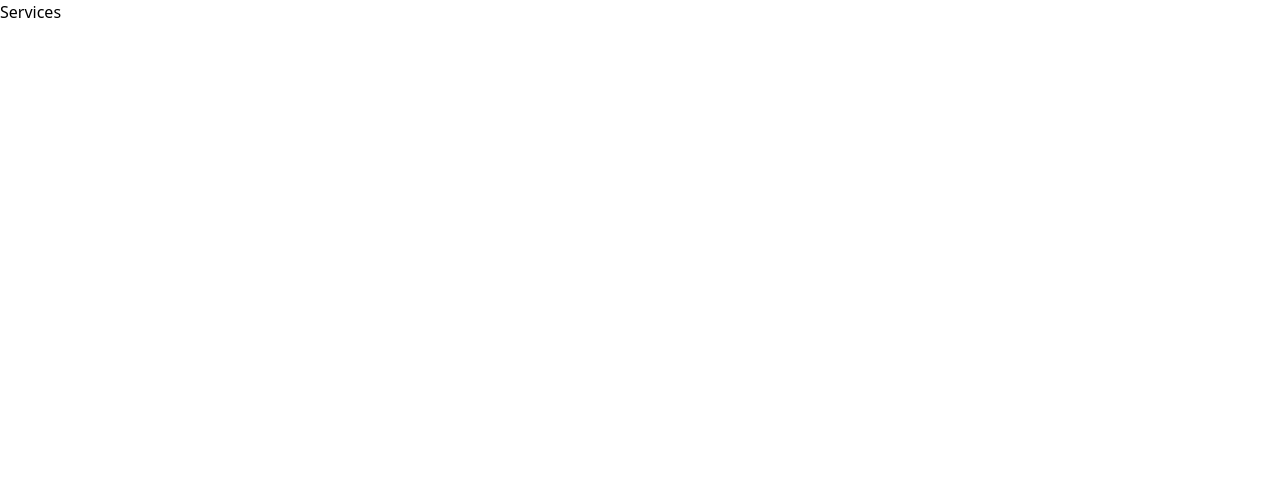
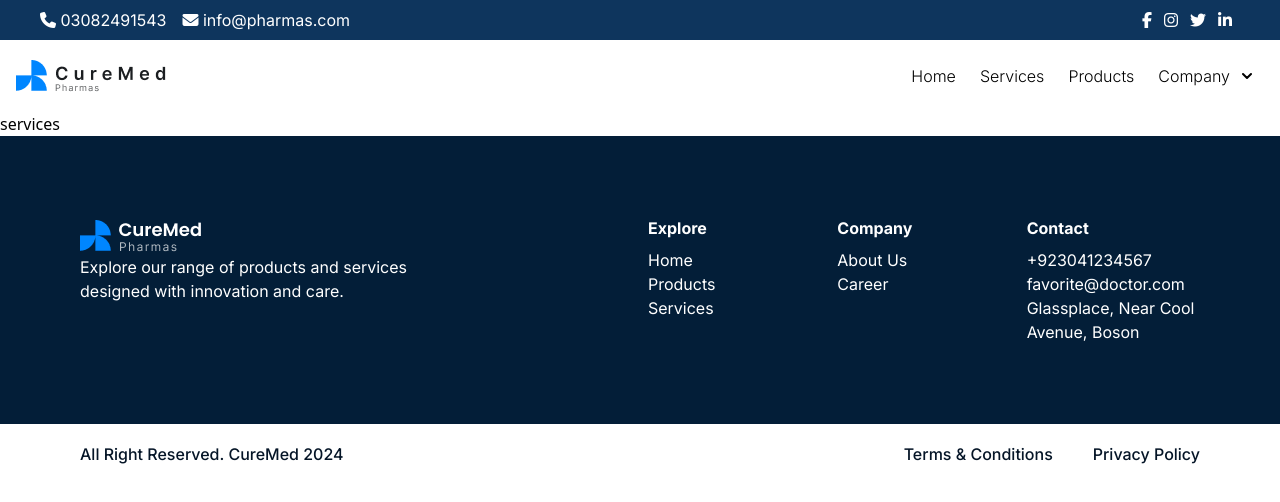
Before and after one commit to Bilal-19/curemed-pharmacy, a React (Vite) app: page /#/services in a window 1280 px wide. Shown: the top 502 px of the page. Built offline with nearby package versions, Linux system fonts and the light colour scheme.

Commit message:
Created service page template.

```diff
--- a/src/Pages/Services.jsx
+++ b/src/Pages/Services.jsx
@@ -1,7 +1,18 @@
+import Footer from "../Components/Footer";
+import Header from "../Components/Header";
+import HeaderCTA from "../Components/HeaderCTA";
+
 export default function Services() {
     return (
         <>
-            <p>Services</p>
+            <HeaderCTA />
+            <Header />
+
+            <div class="w-full">
+                services
+            </div>
+
+            <Footer/>
         </>
     )
 }
```
